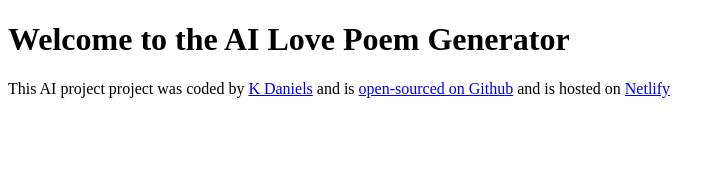
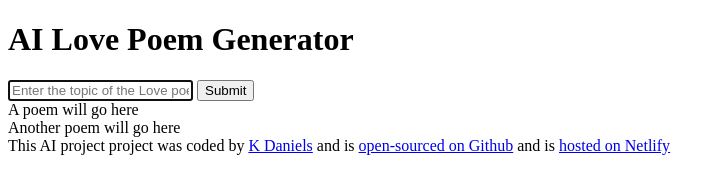
Before and after one commit to keedan204/love-poem-generator, a plain HTML site: page index.html in a window 1280 px wide. Shown: the whole page, without its empty margins (0-724 px from the left). Drawn offline with Linux system fonts and the light colour scheme.

Commit message:
Added the basic HTML structure

```diff
--- a/index.html
+++ b/index.html
@@ -7,7 +7,28 @@
     <title>AI Love Poem Generator</title>
   </head>
   <body>
-    <h1>Welcome to the AI Love Poem Generator</h1>
+    <header>
+      <h1>AI Love Poem Generator</h1>
+    </header>
+
+    <main>
+      <form action="">
+        <input
+          type="text"
+          placeholder="Enter the topic of the Love poem"
+          autofocus
+          required
+          autocomplete="off"
+        />
+        <input type="submit" />
+      </form>
+      <div>
+        A poem will go here
+        <br />
+        Another poem will go here
+        <br />
+      </div>
+    </main>
     <footer>
       This AI project project was coded by
       <a href="https://github.com/keedan204/" target="_blank"> K Daniels</a>
@@ -18,8 +39,10 @@
       >
         open-sourced on Github</a
       >
-      and is hosted on
-      <a href="https://love-poems-204.netlify.app/" target="_blank">Netlify</a>
+      and is
+      <a href="https://love-poems-204.netlify.app/" target="_blank"
+        >hosted on Netlify</a
+      >
     </footer>
     <script src="script.js"></script>
   </body>
```
